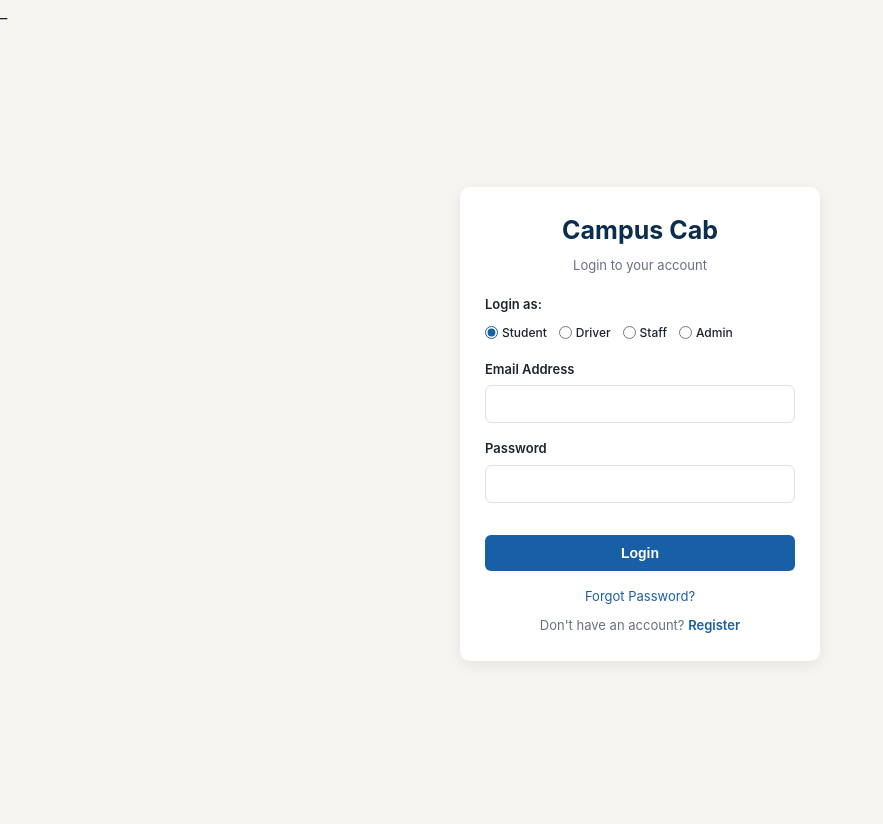
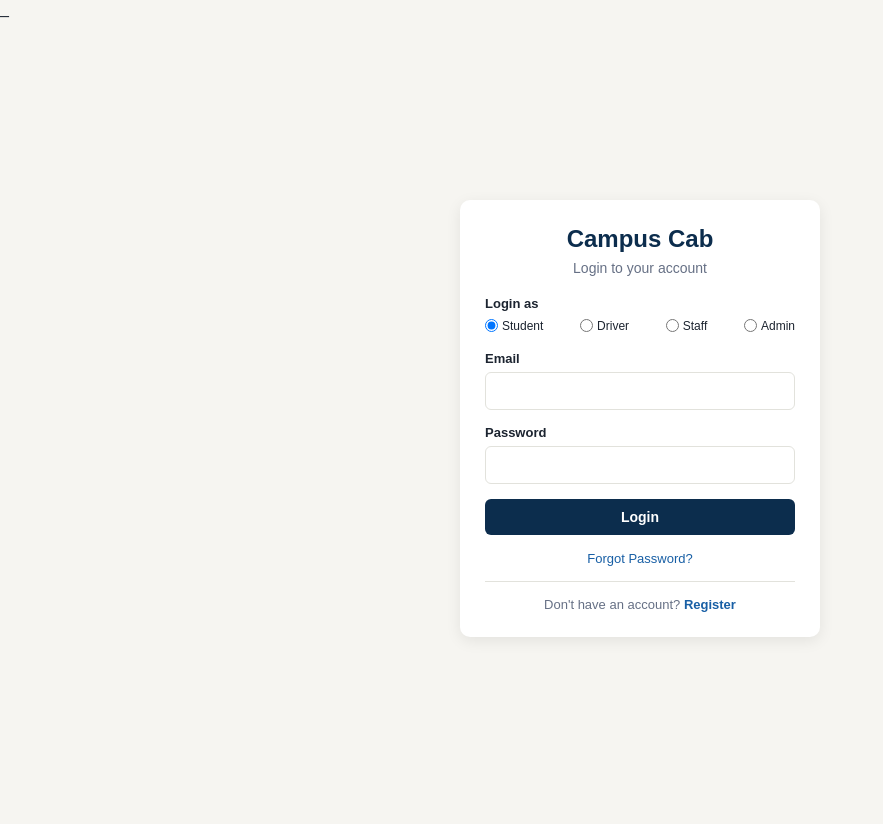
Before and after one commit to BaneleMakhonjwa/campus-cab, a PHP site: page /campus-cab/loginpage.php in a window 1280 px wide. Shown: the whole page, without its empty margins (0-883 px from the left). After the commit the page ends 638 px from the top, so only its background shows below. Run offline with PHP 8.4, Linux system fonts and the light colour scheme.

Commit message:
Update loginpage.php

```diff
--- a/loginpage.php
+++ b/loginpage.php
@@ -23,7 +23,7 @@ if (!in_array($role, $allowed_roles, true)) {
 
 
 /* =========================
-   LOGIN
+   LOGIN PROCESS
    ========================= */
 
 if ($_SERVER["REQUEST_METHOD"] === "POST") {
@@ -33,7 +33,6 @@ if ($_SERVER["REQUEST_METHOD"] === "POST") {
         $error = "Please enter your email and password.";
 
     } else {
-
 
         /* =========================
            STUDENT LOGIN
@@ -76,8 +75,7 @@ if ($_SERVER["REQUEST_METHOD"] === "POST") {
                         $_SESSION["user_id"] = $user["studentID"];
                         $_SESSION["email"] = $user["studentEmail"];
                         $_SESSION["name"] =
-                            $user["studentFname"] . " " .
-                            $user["studentLname"];
+                            $user["studentFname"] . " " . $user["studentLname"];
 
                         header("Location: request.php");
                         exit;
@@ -132,8 +130,7 @@ if ($_SERVER["REQUEST_METHOD"] === "POST") {
                         $_SESSION["user_id"] = $user["DriverID"];
                         $_SESSION["email"] = $user["DriverEmail"];
                         $_SESSION["name"] =
-                            $user["DriverFname"] . " " .
-                            $user["DriverLname"];
+                            $user["DriverFname"] . " " . $user["DriverLname"];
 
                         header("Location: driver.php");
                         exit;
@@ -179,11 +176,6 @@ if ($_SERVER["REQUEST_METHOD"] === "POST") {
 
                     $user = $result->fetch_assoc();
 
-                    /*
-                    | IMPORTANT:
-                    | Staff password is taken directly from
-                    | the staff table "password" column.
-                    */
                     if (password_verify($password, $user["password"])) {
 
                         session_regenerate_id(true);
@@ -193,8 +185,7 @@ if ($_SERVER["REQUEST_METHOD"] === "POST") {
                         $_SESSION["user_id"] = $user["staffID"];
                         $_SESSION["email"] = $user["staffEmail"];
                         $_SESSION["name"] =
-                            $user["staffFname"] . " " .
-                            $user["staffLname"];
+                            $user["staffFname"] . " " . $user["staffLname"];
 
                         header("Location: staff.php");
                         exit;
@@ -248,8 +239,7 @@ if ($_SERVER["REQUEST_METHOD"] === "POST") {
                         $_SESSION["user_id"] = $user["adminID"];
                         $_SESSION["email"] = $user["admin_email"];
                         $_SESSION["name"] =
-                            $user["adminFname"] . " " .
-                            $user["adminLname"];
+                            $user["adminFname"] . " " . $user["adminLname"];
 
                         header("Location: admin.php");
                         exit;
@@ -263,11 +253,11 @@ if ($_SERVER["REQUEST_METHOD"] === "POST") {
         }
     }
 
-    /* Never keep password after failed login */
+    /* Clear password after failed login */
     $password = "";
 }
+?>
 
-?>
 
 <!DOCTYPE html>
 <html lang="en">
@@ -283,253 +273,204 @@ if ($_SERVER["REQUEST_METHOD"] === "POST") {
 
     <title>Campus Cab - Login</title>
 
-    <link rel="stylesheet" href="style.css">
 
     <style>
 
+        * {
+            box-sizing: border-box;
+        }
+
+        body {
+            margin: 0;
+            font-family: Arial, sans-serif;
+            background: #f6f5f1;
+            color: #1c2430;
+        }
+
+
+        /* =========================
+           LOGIN PAGE
+           ========================= */
+
         .login-page {
             min-height: 100vh;
-
             display: flex;
+            align-items: center;
             justify-content: center;
-            align-items: center;
-
-            background: #f6f5f1;
-
             padding: 15px;
         }
 
 
-        /* Same size as Forgot Password */
-
         .login-card {
             width: 100%;
             max-width: 360px;
-
             background: #ffffff;
-
             padding: 25px;
-
             border-radius: 10px;
-
-            box-shadow:
-                0 4px 15px rgba(0, 0, 0, 0.08);
+            box-shadow: 0 4px 15px rgba(0, 0, 0, 0.08);
         }
 
 
-        .login-card h1 {
-            margin: 0 0 6px;
-
+        .login-card h2 {
+            margin: 0 0 7px;
             text-align: center;
-
             color: #0c2d4d;
-
-            font-size: 25px;
         }
 
 
         .login-subtitle {
-            margin: 0 0 20px;
-
             text-align: center;
-
             color: #667085;
-
-            font-size: 13px;
+            font-size: 14px;
+            margin-bottom: 20px;
         }
 
 
+        /* =========================
+           ERROR
+           ========================= */
+
         .error-message {
+            background: #fbe2df;
+            color: #b03a2e;
+            padding: 10px;
+            border-radius: 6px;
+            font-size: 13px;
             margin-bottom: 15px;
-
-            padding: 9px 10px;
-
-            border-radius: 6px;
-
-            background: #fbe2df;
-
-            color: #b03a2e;
-
-            font-size: 12px;
-
             text-align: center;
         }
 
 
-        .role-container {
-            margin-bottom: 18px;
-        }
-
+        /* =========================
+           ROLE SELECTION
+           ========================= */
 
         .role-title {
-            margin-bottom: 9px;
-
+            font-size: 13px;
+            font-weight: bold;
+            margin-bottom: 8px;
             color: #1c2430;
-
-            font-size: 13px;
-
-            font-weight: 600;
         }
 
 
         .role-options {
             display: flex;
-
+            justify-content: space-between;
             align-items: center;
-
-            justify-content: flex-start;
-
-            gap: 12px;
-
-            margin: 8px 0 18px;
-
-            flex-wrap: nowrap;
+            gap: 6px;
+            margin-bottom: 18px;
         }
 
 
-        .role-options label {
+        .role-option {
             display: flex;
-
             align-items: center;
-
             gap: 4px;
-
-            margin: 0;
-
-            padding: 0;
-
-            color: #1c2430;
-
             font-size: 12px;
-
-            font-weight: 500;
-
-            cursor: pointer;
-
             white-space: nowrap;
-        }
-
-
-        .role-options input[type="radio"] {
-            width: auto;
-
-            margin: 0;
-
-            padding: 0;
-
-            accent-color: #185fa5;
-
             cursor: pointer;
         }
 
 
+        .role-option input {
+            margin: 0;
+            cursor: pointer;
+        }
+
+
+        /* =========================
+           FORM
+           ========================= */
+
         .form-group {
-            margin-bottom: 16px;
+            margin-bottom: 15px;
         }
 
 
         .form-group label {
             display: block;
-
+            font-size: 13px;
+            font-weight: bold;
             margin-bottom: 6px;
-
-            color: #1c2430;
-
-            font-size: 13px;
-
-            font-weight: 600;
         }
 
 
-        .form-group input[type="email"],
-        .form-group input[type="password"] {
+        .form-group input {
             width: 100%;
-
-            padding: 10px 11px;
-
+            padding: 10px;
             border: 1px solid #e2e2dc;
-
             border-radius: 6px;
-
-            background: #ffffff;
-
-            color: #1c2430;
-
-            font-size: 13px;
-
+            font-size: 14px;
             outline: none;
         }
 
 
-        .form-group input[type="email"]:focus,
-        .form-group input[type="password"]:focus {
+        .form-group input:focus {
             border-color: #185fa5;
         }
 
 
+        /* =========================
+           LOGIN BUTTON
+           ========================= */
+
         .login-button {
             width: 100%;
-
             padding: 10px;
-
             border: none;
-
             border-radius: 6px;
-
-            background: #185fa5;
-
+            background: #0c2d4d;
             color: #ffffff;
-
             font-size: 14px;
-
-            font-weight: 600;
-
+            font-weight: bold;
             cursor: pointer;
         }
 
 
         .login-button:hover {
-            background: #0c2d4d;
+            background: #185fa5;
         }
 
 
-        .login-links {
-            margin-top: 16px;
+        /* =========================
+           FORGOT PASSWORD
+           ========================= */
 
+        .forgot-link {
             text-align: center;
+            margin-top: 13px;
+            font-size: 13px;
         }
 
 
-        .login-links a {
+        .forgot-link a {
             color: #185fa5;
-
-            font-size: 13px;
-
             text-decoration: none;
         }
 
 
-        .login-links a:hover {
+        .forgot-link a:hover {
             text-decoration: underline;
         }
 
 
+        /* =========================
+           REGISTRATION
+           ========================= */
+
         .register-link {
-            margin-top: 10px;
-
             text-align: center;
-
+            margin-top: 15px;
+            padding-top: 15px;
+            border-top: 1px solid #e2e2dc;
+            font-size: 13px;
             color: #667085;
-
-            font-size: 13px;
         }
 
 
         .register-link a {
             color: #185fa5;
-
-            font-weight: 600;
-
+            font-weight: bold;
             text-decoration: none;
         }
 
@@ -548,24 +489,19 @@ if ($_SERVER["REQUEST_METHOD"] === "POST") {
 
 <div class="login-page">
 
-
     <div class="login-card">
 
+        <h2>Campus Cab</h2>
 
-        <h1>Campus Cab</h1>
-
-
-        <p class="login-subtitle">
+        <div class="login-subtitle">
             Login to your account
-        </p>
+        </div>
 
 
         <?php if ($error !== ""): ?>
 
             <div class="error-message">
-
-                <?php echo htmlspecialchars($error); ?>
-
+                <?= htmlspecialchars($error) ?>
             </div>
 
         <?php endif; ?>
@@ -575,31 +511,25 @@ if ($_SERVER["REQUEST_METHOD"] === "POST") {
             method="POST"
             action="login.php"
             id="loginForm"
-            autocomplete="off"
         >
 
 
-            <div class="role-container">
+            <!-- ROLE -->
 
             <div class="role-title">
-                    Login as:
+                Login as
             </div>
 
 
             <div class="role-options">
 
-
-                    <label>
+                <label class="role-option">
 
                     <input
                         type="radio"
                         name="role"
                         value="student"
-                            <?php
-                            echo ($role === "student")
-                                ? "checked"
-                                : "";
-                            ?>
+                        <?= $role === "student" ? "checked" : "" ?>
                     >
 
                     Student
@@ -607,17 +537,13 @@ if ($_SERVER["REQUEST_METHOD"] === "POST") {
                 </label>
 
 
-                    <label>
+                <label class="role-option">
 
                     <input
                         type="radio"
                         name="role"
                         value="driver"
-                            <?php
-                            echo ($role === "driver")
-                                ? "checked"
-                                : "";
-                            ?>
+                        <?= $role === "driver" ? "checked" : "" ?>
                     >
 
                     Driver
@@ -625,17 +551,13 @@ if ($_SERVER["REQUEST_METHOD"] === "POST") {
                 </label>
 
 
-                    <label>
+                <label class="role-option">
 
                     <input
                         type="radio"
                         name="role"
                         value="staff"
-                            <?php
-                            echo ($role === "staff")
-                                ? "checked"
-                                : "";
-                            ?>
+                        <?= $role === "staff" ? "checked" : "" ?>
                     >
 
                     Staff
@@ -643,46 +565,43 @@ if ($_SERVER["REQUEST_METHOD"] === "POST") {
                 </label>
 
 
-                    <label>
+                <label class="role-option">
 
                     <input
                         type="radio"
                         name="role"
                         value="admin"
-                            <?php
-                            echo ($role === "admin")
-                                ? "checked"
-                                : "";
-                            ?>
+                        <?= $role === "admin" ? "checked" : "" ?>
                     >
 
                     Admin
 
                 </label>
 
-
             </div>
 
-            </div>
 
+            <!-- EMAIL -->
 
             <div class="form-group">
 
                 <label for="email">
-                    Email Address
+                    Email
                 </label>
 
                 <input
                     type="email"
                     id="email"
                     name="email"
-                    value="<?php echo htmlspecialchars($email); ?>"
+                    value="<?= htmlspecialchars($email) ?>"
                     autocomplete="off"
                     required
                 >
 
             </div>
 
+
+            <!-- PASSWORD -->
 
             <div class="form-group">
 
@@ -694,13 +613,14 @@ if ($_SERVER["REQUEST_METHOD"] === "POST") {
                     type="password"
                     id="password"
                     name="password"
-                    value=""
                     autocomplete="new-password"
                     required
                 >
 
             </div>
 
+
+            <!-- LOGIN BUTTON -->
 
             <button
                 type="submit"
@@ -713,7 +633,9 @@ if ($_SERVER["REQUEST_METHOD"] === "POST") {
         </form>
 
 
-        <div class="login-links">
+        <!-- FORGOT PASSWORD -->
+
+        <div class="forgot-link">
 
             <a href="forgot_password.php">
                 Forgot Password?
@@ -722,11 +644,16 @@ if ($_SERVER["REQUEST_METHOD"] === "POST") {
         </div>
 
 
+        <!-- REGISTRATION -->
+
         <div class="register-link">
 
             Don't have an account?
 
-            <a href="registration.php">
+            <a
+                href="student_registration.php"
+                id="registerLink"
+            >
                 Register
             </a>
 
@@ -740,88 +667,144 @@ if ($_SERVER["REQUEST_METHOD"] === "POST") {
 
 <script>
 
-/*
-|--------------------------------------------------------------------------
-| Clear details when changing person type
-|--------------------------------------------------------------------------
-*/
+
+/* =========================
+   ROLE BUTTONS
+   ========================= */
 
 const roleButtons =
-    document.querySelectorAll(
-        'input[name="role"]'
-    );
+    document.querySelectorAll('input[name="role"]');
+
+
+const registerLink =
+    document.getElementById("registerLink");
+
 
 const emailInput =
     document.getElementById("email");
+
 
 const passwordInput =
     document.getElementById("password");
 
 
-roleButtons.forEach(function(roleButton) {
+const loginForm =
+    document.getElementById("loginForm");
 
-    roleButton.addEventListener(
-        "change",
-        function() {
 
-            emailInput.value = "";
-            passwordInput.value = "";
 
-            emailInput.focus();
+/* =========================
+   CHANGE REGISTRATION LINK
+   ========================= */
+
+function updateRegistrationLink() {
+
+    const selectedRole =
+        document.querySelector(
+            'input[name="role"]:checked'
+        ).value;
+
+
+    if (selectedRole === "student") {
+
+        registerLink.href =
+            "student_registration.php";
 
     }
-    );
 
-});
+    else if (selectedRole === "staff") {
 
-
-/*
-|--------------------------------------------------------------------------
-| Clear password every time page loads
-|--------------------------------------------------------------------------
-*/
-
-window.addEventListener(
-    "load",
-    function() {
-
-        passwordInput.value = "";
+        registerLink.href =
+            "staff_registration.php";
 
     }
-);
 
+    else if (selectedRole === "driver") {
 
-/*
-|--------------------------------------------------------------------------
-| Clear old details when returning with browser Back button
-|--------------------------------------------------------------------------
-*/
+        registerLink.href =
+            "registration.php";
 
-window.addEventListener(
-    "pageshow",
-    function(event) {
+    }
 
-        passwordInput.value = "";
+    else if (selectedRole === "admin") {
 
-        if (event.persisted) {
-
-            emailInput.value = "";
-
-            const studentRadio =
-                document.querySelector(
-                    'input[name="role"][value="student"]'
-                );
-
-            if (studentRadio) {
-
-                studentRadio.checked = true;
+        registerLink.href =
+            "registration.php";
 
     }
 
 }
 
+
+
+/* =========================
+   ROLE CHANGE
+   ========================= */
+
+roleButtons.forEach(function(button) {
+
+    button.addEventListener("change", function() {
+
+        /*
+         * Clear the email and password
+         * when changing account type.
+         */
+
+        emailInput.value = "";
+        passwordInput.value = "";
+
+        updateRegistrationLink();
+
+    });
+
+});
+
+
+
+/* =========================
+   SET INITIAL REGISTRATION LINK
+   ========================= */
+
+updateRegistrationLink();
+
+
+
+/* =========================
+   PREVENT PASSWORD RESTORATION
+   ========================= */
+
+passwordInput.value = "";
+
+
+
+/* =========================
+   BROWSER BACK/FORWARD CACHE
+   ========================= */
+
+window.addEventListener("pageshow", function(event) {
+
+    if (event.persisted) {
+
+        emailInput.value = "";
+        passwordInput.value = "";
+
+        const studentRole =
+            document.querySelector(
+                'input[name="role"][value="student"]'
+            );
+
+        if (studentRole) {
+
+            studentRole.checked = true;
+
         }
-);
+
+        updateRegistrationLink();
+
+    }
+
+});
+
 
 </script>
 
```
Lines whose indentation alone changed are shown as unchanged.
